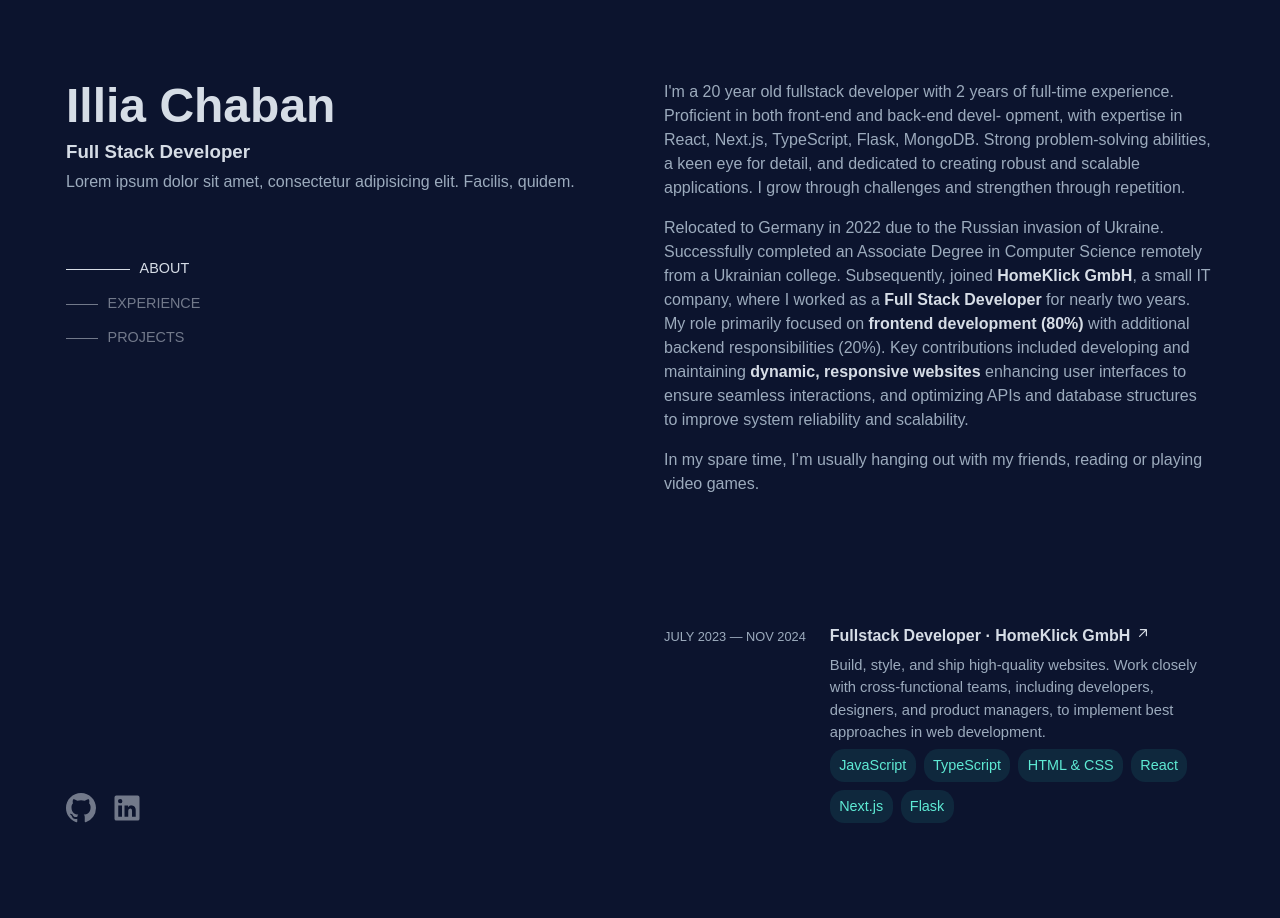
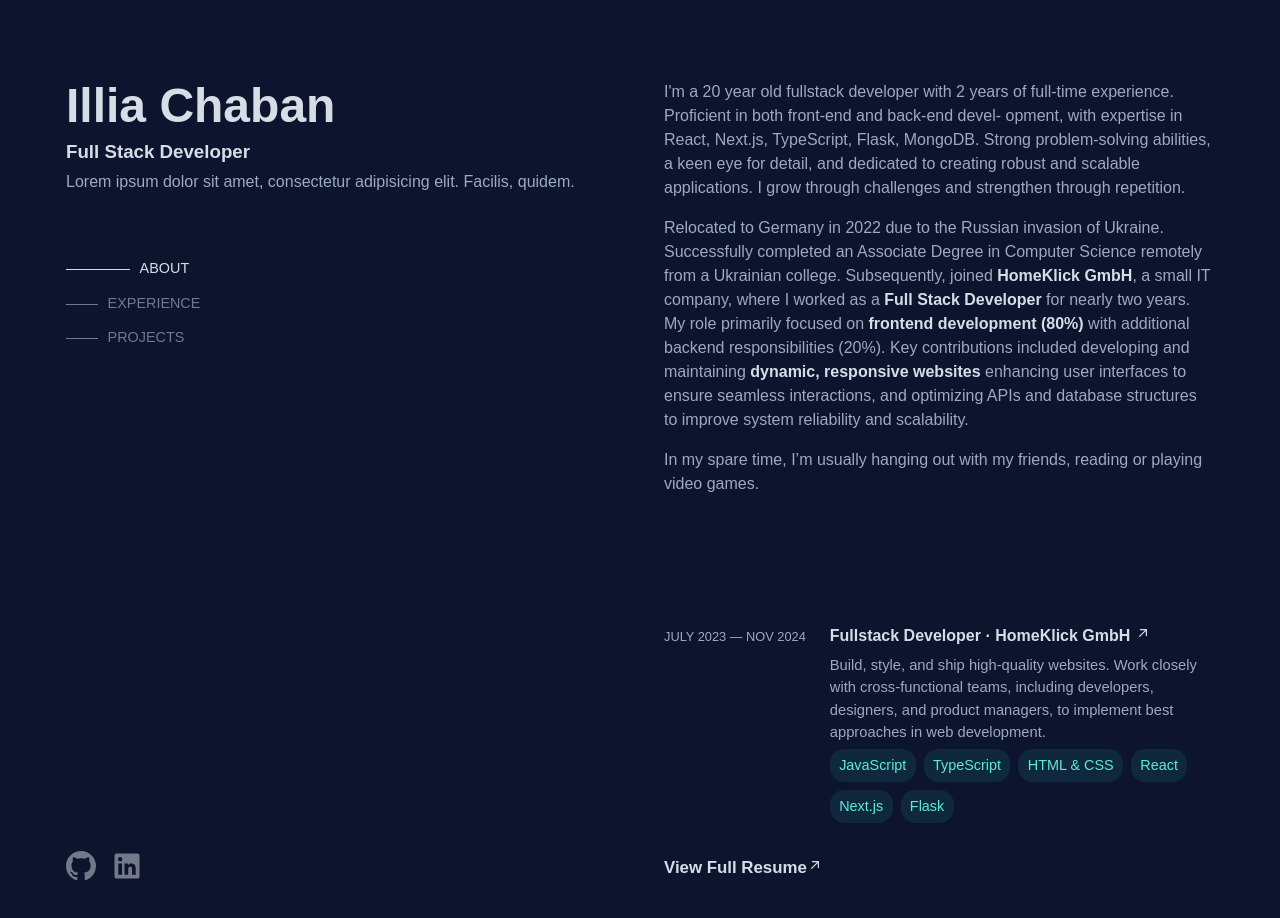
Before and after one commit to Illmix/illia-chaban, a React (Vite) app: page / in a window 1280 px wide. Shown: the top 918 px of the page. Built offline with nearby package versions, Linux system fonts and the light colour scheme.

Commit message:
add resume to the experience section

```diff
--- a/src/App.css
+++ b/src/App.css
@@ -102,7 +102,22 @@
 .summary-container, .experience-container {
     display: flex;
     flex-direction: column;
+}
+
+.summary-container {
     gap: 1rem;
+}
+
+.experience-container {
+    gap: 2rem;
+}
+
+.resume-link:hover {
+    color: rgb(94 234 212);
+}
+
+.resume-link:hover svg {
+    transform: translate(5px, -5px);
 }
 
 .work-section-item {
--- a/src/sections/right-side/components/Experience.tsx
+++ b/src/sections/right-side/components/Experience.tsx
@@ -1,6 +1,6 @@
 import {experiences} from "../../../config.ts";
 import WorkSectionItem from "../../../components/WorkSectionItem.tsx";
-
+import resume from "../../../assets/Resume.pdf"
 const Experience = () => {
     return (
         <div className="experience-container">
@@ -13,6 +13,17 @@ const Experience = () => {
                     date={e.date}
                 />
             )}
+            <a className="resume-link heading" href={resume}><h3><span>View Full Resume</span><span>
+                <svg
+                    width="1rem" xmlns="http://www.w3.org/2000/svg"
+                    viewBox="0 0 20 20"
+                    fill="currentColor"
+                    className="animate"
+                    aria-hidden="true"><path
+                    d="M5.22 14.78a.75.75 0 001.06 0l7.22-7.22v5.69a.75.75 0 001.5 0v-7.5a.75.75 0 00-.75-.75h-7.5a.75.75 0 000 1.5h5.69l-7.22 7.22a.75.75 0 000 1.06z"
+                    clip-rule="evenodd"></path></svg>
+            </span></h3>
+            </a>
         </div>
     );
 };
```
Also changed, not shown: 1 other file (tests, documents, lock files or other folders).
